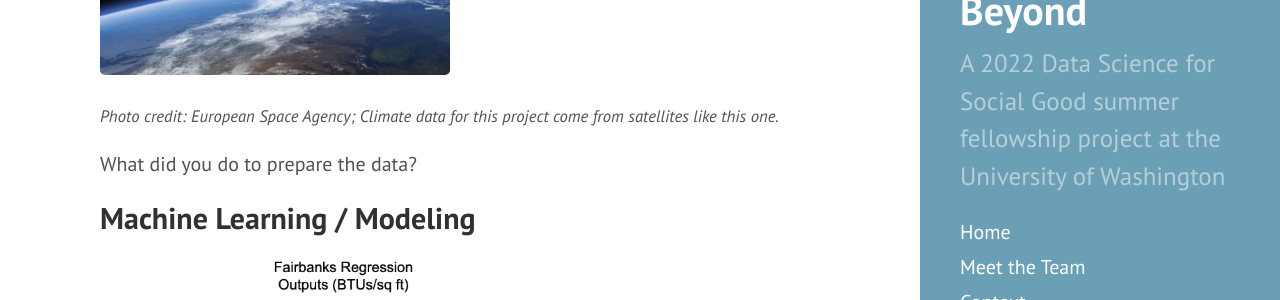
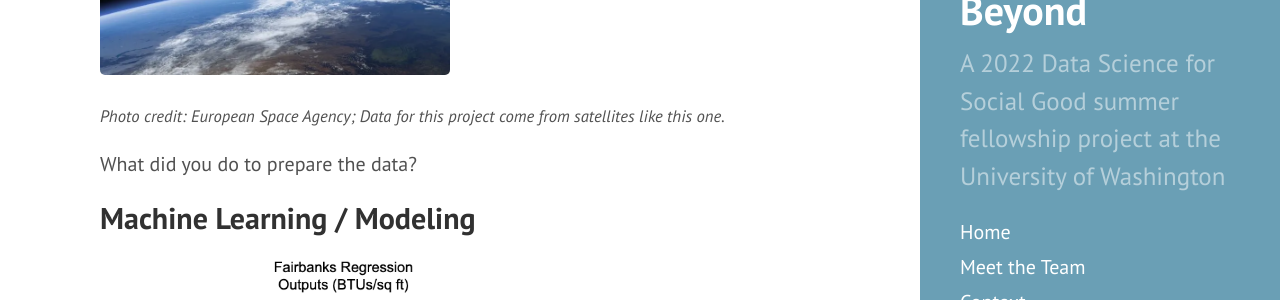
Before and after one commit to uwescience/DSSG2022_heating_loads, a Jekyll site: the page built from methods.md, in a window 1280 px wide and 900 px high, scrolled down 902 px. Shown: the part 155-455 px from the top of the window. Built offline with Jekyll 4.4.1, drawn with Linux system fonts in a browser that asks for light colours.

Commit message:
Update methods.md

```diff
--- a/methods.md
+++ b/methods.md
@@ -18,7 +18,7 @@ The datasets used for extracting building-level attributes and local climate var
 	+ [ERA5-Land Hourly](https://developers.google.com/earth-engine/datasets/catalog/ECMWF_ERA5_LAND_HOURLY)
 
 <img src="{{ site.url }}{{ site.baseurl }}/assets/img/copernicus_sat.png" width="350">
-<sub>_Photo credit: European Space Agency; Climate data for this project come from satellites like this one._</sub>
+<sub>_Photo credit: European Space Agency; Data for this project come from satellites like this one._</sub>
 
 What did you do to prepare the data?
 
```
